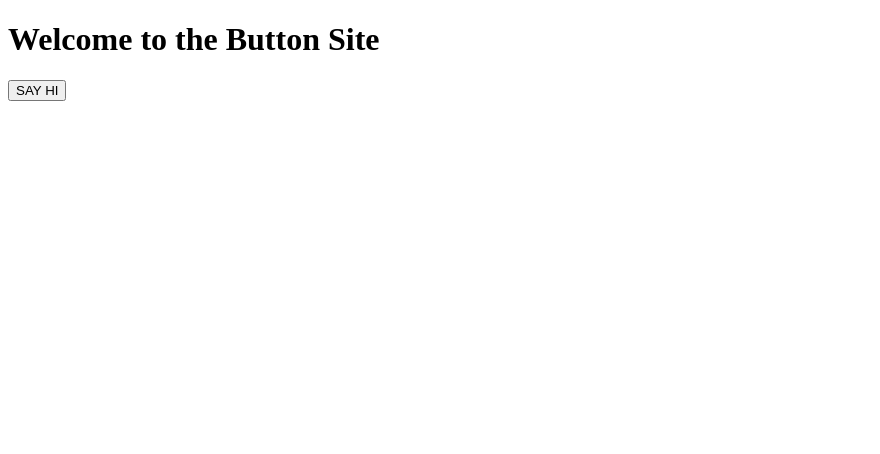
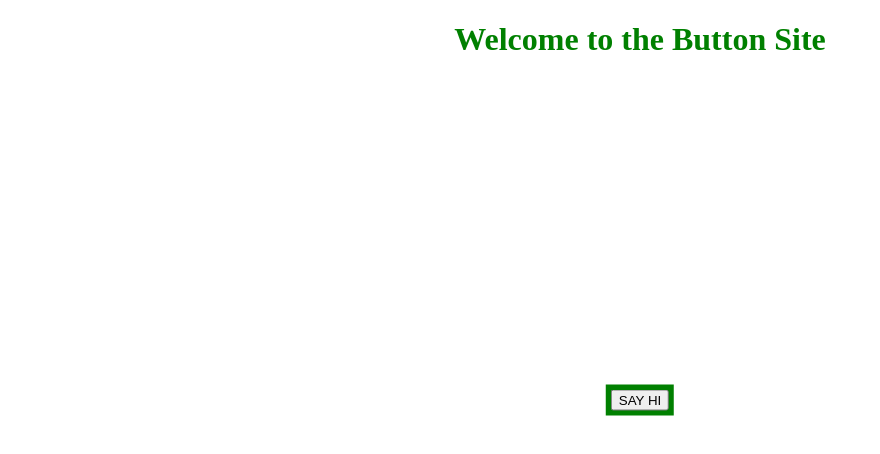
Before and after one commit to florgoro/workshop-events, a plain HTML site: page index.html in a window 1280 px wide. Shown: the whole page, without its empty margins (0-880 px from the left). Drawn offline with Linux system fonts and the light colour scheme.

Commit message:
add div + style + js

```diff
--- a/events.js
+++ b/events.js
@@ -0,0 +1,3 @@
+function sayHi(){
+    alert("Hello!");
+}
--- a/index.html
+++ b/index.html
@@ -4,9 +4,13 @@
     <meta charset="UTF-8">
     <meta name="viewport" content="width=device-width, initial-scale=1.0">
     <title>Welcome to the Button Site</title>
+    <link href="style.css" rel="stylesheet">
+    <script src="events.js"></script>
 </head>
 <body>
     <h1>Welcome to the Button Site</h1>
-    <button id="sayHiButton" onclick="sayHi()">SAY HI</button>
+    <div id="buttonContainer">
+        <button id="sayHiButton" onclick="sayHi()">SAY HI</button>
+    </div>
 </body>
 </html>
--- a/style.css
+++ b/style.css
@@ -0,0 +1,14 @@
+h1 {
+    text-align: center;
+    color: green;
+}
+#buttonContainer {
+    padding: 5px;
+    background-color: green;
+    margin: 0;
+    position: absolute;
+    top: 50%;
+    left: 50%;
+    -ms-transform: translate(-50%, -50%);
+    transform: translate(-50%, -50%);
+}
```
